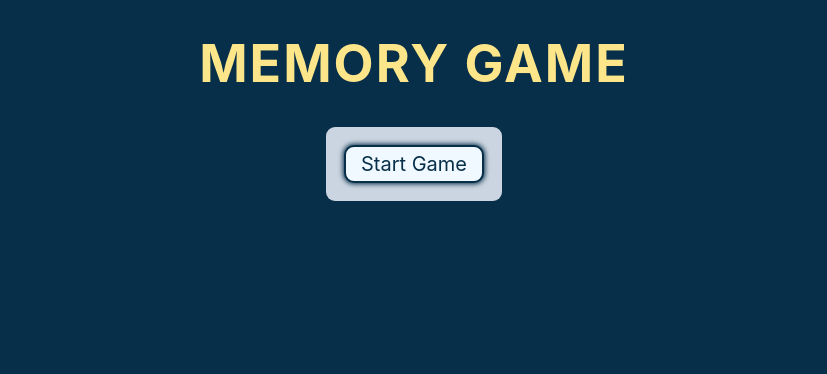
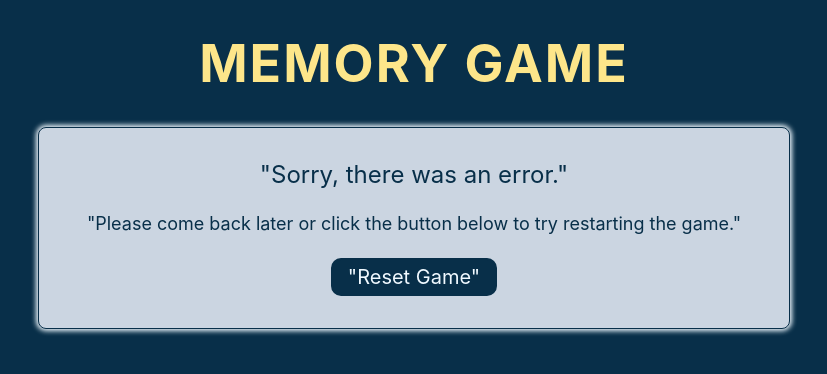
Before and after one commit to rokoworlds/demo-memory-game, a React (Vite) app: page / in a window 1280 px wide. Both pictures are taken after a click on the button "Start Game". Shown: the top 374 px of the page, without its empty margins (226-1053 px from the left). Built offline with nearby package versions, Linux system fonts and the light colour scheme; no server answers.

Commit message:
add: error handling

```diff
--- a/src/App.jsx
+++ b/src/App.jsx
@@ -3,6 +3,7 @@ import Form from "./components/Form";
 import MemoryCard from "./components/MemoryCard";
 import AssistiveTechInfo from "./components/AssistiveTechInfo";
 import GameOver from "./components/GameOver";
+import ErrorCard from "./components/ErrorCard";
 
 function App() {
 const [isGameOn, setIsGameOn] = useState(false);
@@ -10,6 +11,7 @@ const [emojiData, setEmojiData] = useState([]);
 const [selectedCards, setSelectedCards] = useState([]);
 const [matchedCards, setMatcedCards] = useState([]);
 const [areAllCardsMatched, setAreAllCardsMatched] = useState(false);
+const [isError, setIsError] = useState(false)
 
 useEffect(() => {
   if (emojiData.length && matchedCards.length === emojiData.length) {
@@ -25,10 +27,16 @@ useEffect(() => {
   }
 }, [selectedCards])
 
+console.log(isError)
+
 async function startGame(e) {
   e.preventDefault();
 
   try {
+
+    throw new Error('error is OUT bitch!');
+
+
     const response = await fetch("https://emojihub.yurace.pro/api/all/category/animals-and-nature");
 
     if (!response.ok) {
@@ -43,6 +51,7 @@ async function startGame(e) {
     setIsGameOn(true);
 
   } catch (error) {
+    setIsError(true)
     console.error(error.message);
   }
 }
@@ -98,11 +107,15 @@ function turnCard(name, index){
     setAreAllCardsMatched(false)
   }
 
+  function resetError() {
+    setIsError(false)
+  }
+
   return (
     <>
       <main>
         <h1>Memory Game</h1>
-        {!isGameOn && <Form handleSubmit={startGame} />}
+        {!isGameOn && !isError && <Form handleSubmit={startGame} />}
 
         {isGameOn && !areAllCardsMatched &&
           <AssistiveTechInfo
@@ -122,6 +135,8 @@ function turnCard(name, index){
           selectedCards={selectedCards}
           matchedCards={matchedCards}
           />}
+
+          {isError && <ErrorCard handleClick={resetError} />}
       </main>
     </>
   )
--- /dev/null
+++ b/src/components/ErrorCard.jsx
@@ -0,0 +1,24 @@
+import { useEffect, useRef } from "react";
+import RegularButton from "./RegularButton";
+
+export default function ErrorCard({handleClick}) {
+    const errorRef = useRef(null);
+
+    useEffect(() => {
+        errorRef.current.focus()
+    })
+
+    return (
+        <div className="wrapper wrapper--accent" ref={errorRef} tabIndex={-1}>
+            <p className="p--large">
+                "Sorry, there was an error."
+            </p>
+            <p className="p--regular">
+                "Please come back later or click the button below to try restarting the game."
+            </p>
+            <RegularButton handleClick={handleClick}>
+                "Reset Game"
+            </RegularButton>
+        </div>
+    )
+}
```
Also changed, not shown: src/components/GameOver.jsx (+5 -11 lines).
